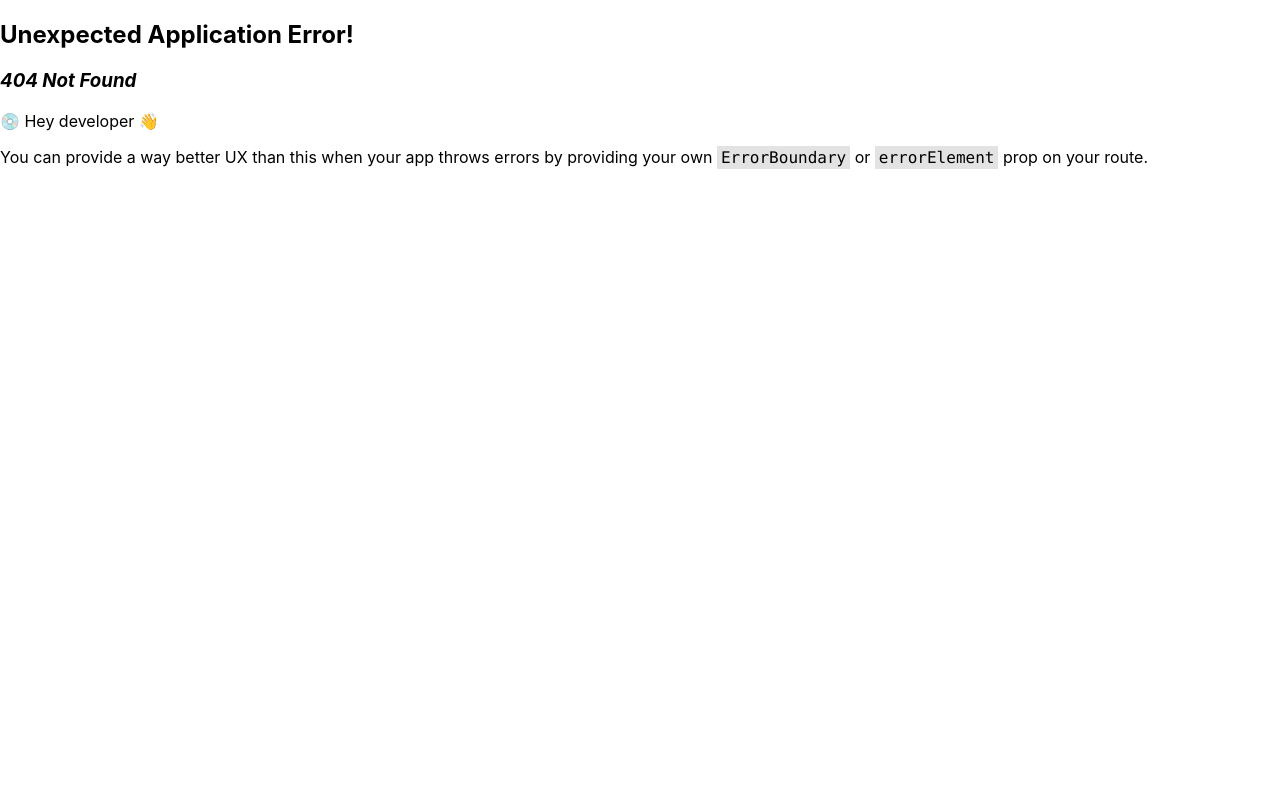
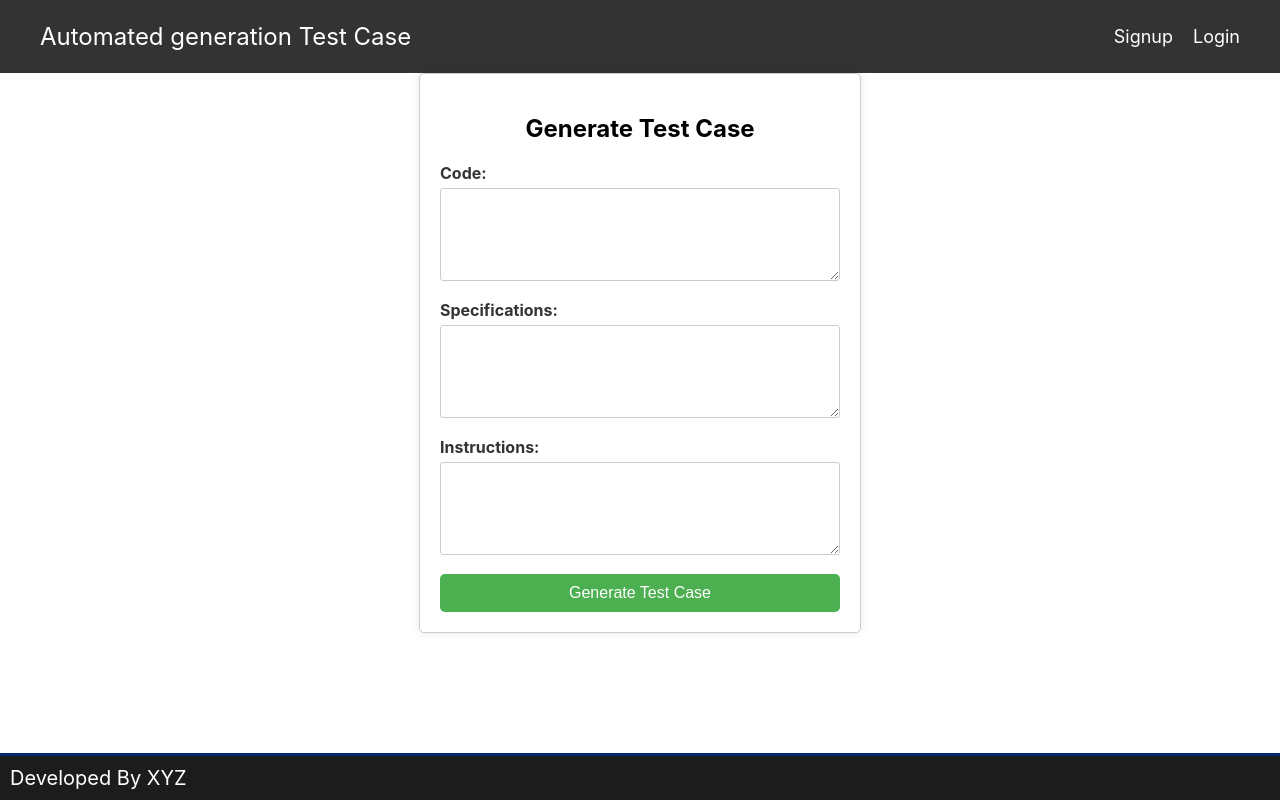
Before and after one commit to sushantbhausahebwalunj/automated-generation-test-case, a React (Create React App) app in the folder client/: page /testCase in a window 1280 px wide. Before the commit this address had no page. Built offline with nearby package versions, Linux system fonts and the light colour scheme.

Commit message:
add test generation page

```diff
--- a/client/src/components/Footer/Footer.css
+++ b/client/src/components/Footer/Footer.css
@@ -1,5 +1,7 @@
+/* Footer.css */
+
 .footer-container {
-    background-color: black;
+    background-color: #1c1c1c; /* Change to the desired color */
     color: white;
     padding: 10px;
     position: fixed;
@@ -8,6 +10,7 @@
     display: flex;
     justify-content: space-between;
     align-items: center;
+    border-top: 3px solid #002970; /* Add a top border for better separation from the content */
 }
 
 .text-footer {
@@ -25,6 +28,7 @@
     height: 24px;
 }
 
+/* Media query for smaller screens */
 @media screen and (max-width: 900px) {
     .footer-container {
         flex-direction: column;
--- a/client/src/components/Footer/Footer.js
+++ b/client/src/components/Footer/Footer.js
@@ -6,8 +6,7 @@ function Footer() {
         <div className='footer-container'>
 
             <div className='text-footer'>
-                Developed By <h5>Tejaswini Ugale,Tejaswini Khedkar
-                    ,Namita Sarate,Varsha Yadav</h5>
+                Developed By XYZ
 
             </div>
             <div>
--- a/client/src/components/Navbar/Navbar.css
+++ b/client/src/components/Navbar/Navbar.css
@@ -0,0 +1,65 @@
+/* Navbar.css */
+
+.navbar {
+  background-color: #333; /* Darker shade of black */
+  color: #fff;
+  padding: 10px 0;
+}
+
+.container {
+  max-width: 1200px;
+  margin: 0 auto;
+  padding: 0 20px;
+  display: flex;
+  justify-content: space-between;
+  align-items: center;
+}
+
+.navbar-content {
+  display: flex;
+  justify-content: space-between;
+  align-items: center;
+  width: 100%;
+}
+
+.navbar-brand {
+  text-decoration: none;
+  color: #fff;
+  font-size: 24px;
+  margin-right: 10px;
+}
+
+.nav-links {
+  list-style: none;
+  display: flex;
+  gap: 20px;
+  margin-left: auto;
+}
+
+.nav-links li {
+  font-size: 18px;
+}
+
+.nav-links a {
+  text-decoration: none;
+  color: #fff;
+  transition: color 0.3s;
+}
+
+.nav-links a:hover {
+  color: #ff6600;
+}
+
+@media (max-width: 768px) {
+  .navbar-content {
+      flex-direction: column;
+      align-items: center;
+  }
+
+  .nav-links {
+      margin: 20px 0;
+      flex-direction: column;
+      text-align: center;
+      align-items: center;
+  }
+}
--- a/client/src/components/Navbar/Navbar.js
+++ b/client/src/components/Navbar/Navbar.js
@@ -0,0 +1,20 @@
+import React from 'react';
+import './Navbar.css';
+
+function Navbar() {
+  return (
+    <nav className="navbar">
+      <div className="container">
+        <div className="navbar-content">
+          <a className="navbar-brand" href="/">Automated generation Test Case</a>
+          <ul className="nav-links ">
+            <li><a href="/signup">Signup</a></li>
+            <li><a href="/login">Login</a></li>
+          </ul>
+        </div>
+      </div>
+    </nav>
+  );
+}
+
+export default Navbar;
--- a/client/src/index.css
+++ b/client/src/index.css
@@ -11,3 +11,7 @@ code {
   font-family: source-code-pro, Menlo, Monaco, Consolas, 'Courier New',
     monospace;
 }
+
+.form-title{
+  text-align: center;
+}
--- a/client/src/index.js
+++ b/client/src/index.js
@@ -4,6 +4,7 @@ import './index.css';
 import Login from './views/Login/Login';
 import Signup from './views/Signup/Signup';
 import Home from './views/Home/Home';
+import TestCase from './views/TestCase/TestCase';
 
 
 
@@ -21,6 +22,10 @@ const router = createBrowserRouter([
     path: '/signup',
     element: <Signup />
   },
+  {
+    path: '/testCase',
+    element: <TestCase/>
+  },
 ])
 
 root.render(<RouterProvider router={router} />);
--- a/client/src/views/Login/Login.css
+++ b/client/src/views/Login/Login.css
@@ -0,0 +1,43 @@
+.login-form {
+  width: 300px;
+  margin-left: auto;
+  margin-right: auto;
+  margin-top: 60px;
+  padding: 20px;
+  border: 1px solid #ccc;
+  border-radius: 5px;
+  box-shadow: 0 0 10px rgba(0, 0, 0, 0.1);
+}
+
+.form-group {
+  margin-bottom: 15px;
+}
+
+label {
+  display: block;
+  margin-bottom: 5px;
+}
+
+input {
+  width: 100%;
+  padding: 8px;
+  box-sizing: border-box;
+  border: 1px solid #ccc;
+  border-radius: 3px;
+}
+
+.login-btn {
+  display: block;
+  width: 100%;
+  padding: 12px;
+  background-color: #4caf50;
+  color: #fff;
+  border: none;
+  border-radius: 5px;
+  cursor: pointer;
+  font-size: 16px;
+}
+
+.login-btn:hover {
+  background-color: #45a049;
+}
--- a/client/src/views/Login/Login.js
+++ b/client/src/views/Login/Login.js
@@ -1,9 +1,71 @@
-import React from 'react'
+import React, { useState } from 'react';
+import './Login.css';
+import Navbar from '../../components/Navbar/Navbar';
+import Footer from '../../components/Footer/Footer';
+import { Link } from "react-router-dom";
 
-function Login() {
+const LoginForm = () => {
+  const [formData, setFormData] = useState({
+    email: '',
+    password: '',
+  });
+
+  const handleChange = (e) => {
+    const { name, value } = e.target;
+    setFormData({
+      ...formData,
+      [name]: value,
+    });
+  };
+
+  const handleSubmit = (e) => {
+    e.preventDefault();
+    console.log('Form data submitted:', formData);
+    setFormData({
+      email: '',
+      password: '',
+    });
+  };
+
   return (
-    <div>Login</div>
-  )
-}
+    <>
+    <Navbar />
+    <div className="login-form">
+      <h2 className='form-title'>Login</h2>
+      <form onSubmit={handleSubmit}>
+        <div className="form-group">
+          <label htmlFor="email">Email:</label>
+          <input
+            type="email"
+            id="email"
+            name="email"
+            value={formData.email}
+            onChange={handleChange}
+            required
+          />
+        </div>
+        <div className="form-group">
+          <label htmlFor="password">Password:</label>
+          <input
+            type="password"
+            id="password"
+            name="password"
+            value={formData.password}
+            onChange={handleChange}
+            required
+          />
+        </div>
+        <button type="button" className="login-btn">
+          Login
+        </button>
+        <Link to='/testCase' className='btn'>
+           Test Case Form
+          </Link>
+      </form>
+    </div>
+    <Footer />
+    </>
+  );
+};
 
-export default Login
+export default LoginForm;
--- a/client/src/views/Signup/Signup.css
+++ b/client/src/views/Signup/Signup.css
@@ -1,31 +1,35 @@
-/* App.css */
+/* Signup.css */
 
 .signup-form {
-    width: 300px;
-    margin: auto;
+  max-width: 270px;
+  margin: 20px auto;
   padding: 20px;
-    border: 1px solid #ccc;
+  border: 1px solid #e0e0e0;
   border-radius: 5px;
   box-shadow: 0 0 10px rgba(0, 0, 0, 0.1);
+  background-color: #fff;
+  text-align: center;
 }
 
 .form-group {
   margin-bottom: 15px;
+  text-align: left;
 }
 
 label {
   display: block;
   margin-bottom: 5px;
+  font-weight: bold;
+  color: #333;
 }
 
 input {
-    width: 100%;
-    padding: 8px;
-    box-sizing: border-box;
+  height: 27px;
+  padding: 10px;
   border: 1px solid #ccc;
-    border-radius: 3px;
+  border-radius: 5px;
+  font-size: 16px;
 }
-
 
 .signup-btn {
   display: block;
@@ -42,5 +46,3 @@
 .signup-btn:hover {
   background-color: #45a049;
 }
-
-  /* Add any additional styles you need for your Navbar and Footer components here */
--- a/client/src/views/Signup/Signup.js
+++ b/client/src/views/Signup/Signup.js
@@ -1,7 +1,7 @@
 import React, { useState } from 'react';
 import './Signup.css';
-// import Navbar from '../../components/Navbar/Navbar';
-// import Footer from '../../components/Footer/Footer';
+import Navbar from '../../components/Navbar/Navbar';
+import Footer from '../../components/Footer/Footer';
 
 const SignUpForm = () => {
   const [formData, setFormData] = useState({
@@ -27,9 +27,9 @@ const SignUpForm = () => {
 
   return (
     <>
-    {/* <Navbar /> */}
+    <Navbar />
     <div className="signup-form">
-      <h2>Sign Up</h2>
+      <h2 className='form-title'>Sign Up</h2>
       <form onSubmit={handleSubmit}>
         <div className="form-group">
           <label htmlFor="name">Name:</label>
@@ -78,7 +78,7 @@ const SignUpForm = () => {
         <button type="button" className='signup-btn'>Sign Up</button>
       </form>
     </div>
-    {/* <Footer /> */}
+    <Footer />
     </>
   );
 };
--- /dev/null
+++ b/client/src/views/TestCase/TestCase.css
@@ -0,0 +1,48 @@
+/* TestCaseForm.css */
+
+.test-case-form {
+  max-width: 400px; /* Decrease max-width for a smaller form */
+  margin: auto;
+  padding: 20px; /* Decrease padding for less space inside the form */
+  border: 1px solid #ccc;
+  border-radius: 5px; /* Decrease border-radius for less rounded corners */
+  box-shadow: 0 0 10px rgba(0, 0, 0, 0.1); /* Decrease box-shadow for a lighter shadow effect */
+}
+
+h2 {
+  text-align: center;
+}
+
+.form-group {
+  margin-bottom: 15px; /* Decrease margin for less space between form groups */
+}
+
+label {
+  display: block;
+  margin-bottom: 5px; /* Decrease margin for less space between labels */
+}
+
+textarea {
+  width: 100%;
+  padding: 8px; /* Decrease padding for smaller text areas */
+  box-sizing: border-box;
+  border: 1px solid #ccc;
+  border-radius: 3px; /* Decrease border-radius for less rounded corners */
+  resize: vertical; /* Allow vertical resizing of the textarea */
+}
+
+button.generate-btn {
+  display: block;
+  width: 100%;
+  padding: 10px; /* Decrease padding for a smaller button */
+  background-color: #4caf50;
+  color: #fff;
+  border: none;
+  border-radius: 5px; /* Decrease border-radius for less rounded corners */
+  cursor: pointer;
+  font-size: 16px; /* Decrease font size for a smaller button text */
+}
+
+button.generate-btn:hover {
+  background-color: #45a049;
+}
--- /dev/null
+++ b/client/src/views/TestCase/TestCase.js
@@ -0,0 +1,82 @@
+import React, { useState } from 'react';
+import './TestCase.css';
+import Navbar from '../../components/Navbar/Navbar';
+import Footer from '../../components/Footer/Footer';
+
+const TestCaseForm = () => {
+  const [formData, setFormData] = useState({
+    code: '',
+    specifications: '',
+    instructions: '',
+  });
+
+  const handleChange = (e) => {
+    const { name, value } = e.target;
+    setFormData({
+      ...formData,
+      [name]: value,
+    });
+  };
+
+  const handleSubmit = (e) => {
+    e.preventDefault();
+    // Add your test case generation logic here, such as sending data to a server
+    console.log('Form data submitted:', formData);
+    // Reset the form after submission
+    setFormData({
+      code: '',
+      specifications: '',
+      instructions: '',
+    });
+  };
+
+  return (
+    <>
+    <Navbar />
+    <div className="test-case-form">
+      <h2>Generate Test Case</h2>
+      <form onSubmit={handleSubmit}>
+        <div className="form-group">
+          <label htmlFor="code">Code:</label>
+          <textarea
+            id="code"
+            name="code"
+            value={formData.code}
+            onChange={handleChange}
+            rows="5"
+            required
+          />
+        </div>
+        <div className="form-group">
+          <label htmlFor="specifications">Specifications:</label>
+          <textarea
+            id="specifications"
+            name="specifications"
+            value={formData.specifications}
+            onChange={handleChange}
+            rows="5"
+            required
+          />
+        </div>
+        <div className="form-group">
+          <label htmlFor="instructions">Instructions:</label>
+          <textarea
+            id="instructions"
+            name="instructions"
+            value={formData.instructions}
+            onChange={handleChange}
+            rows="5"
+            required
+          />
+        </div>
+        <button type="submit" className="generate-btn">
+          Generate Test Case
+        </button>
+      </form>
+    </div>
+    <Footer />
+    </>
+  );
+};
+
+export default TestCaseForm;
```
Lines whose indentation alone changed are shown as unchanged.
